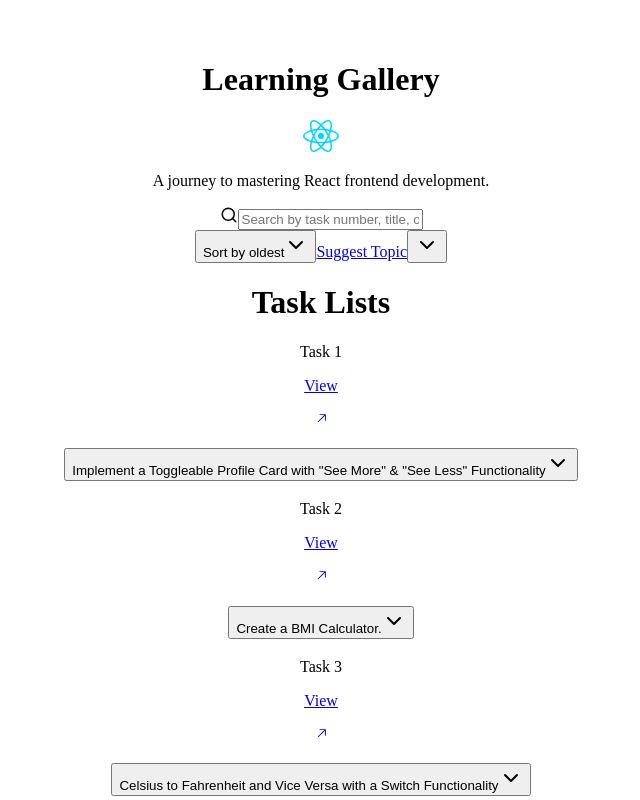
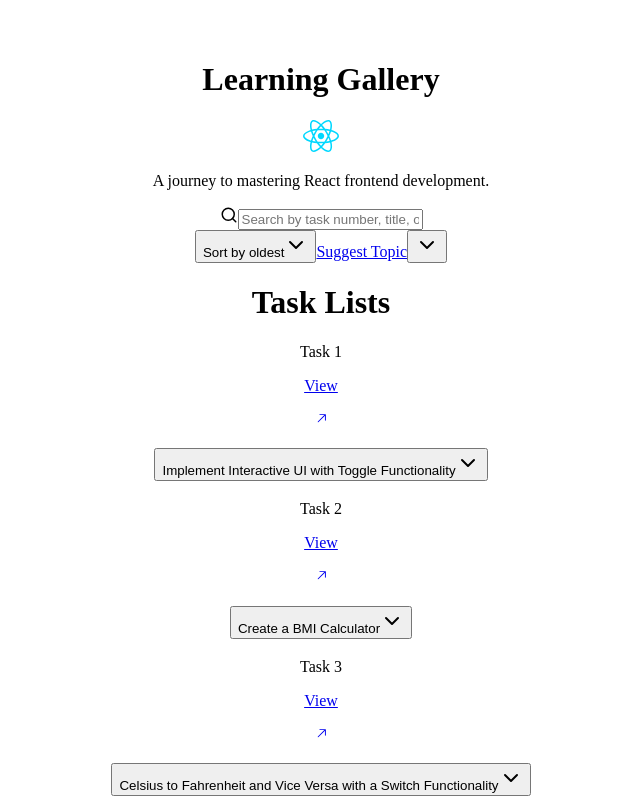
Before and after one commit to devJennyy/learning-gallery, a React (Vite) app: page /homepage in a window 1280 px wide. Shown: the top 800 px of the page, without its empty margins (319-959 px from the left). Built offline with nearby package versions, Linux system fonts and the light colour scheme; the HTML template or start-up script is replaced by a standard one.

Commit message:
Updated task data.

```diff
--- a/src/data/GalleryData.ts
+++ b/src/data/GalleryData.ts
@@ -2,14 +2,14 @@
     {
       number: "1",
       href: "/task-one",
-      title: 'Implement a Toggleable Profile Card with "See More" & "See Less" Functionality',
+      title: 'Implement Interactive UI with Toggle Functionality',
       description:
-        'Create a profile card displaying a picture, name, age, and work info, with a "See More" button to reveal additional details like email, address, and date of birth. Clicking "See Less" hides these details.',
+        'Create an interactive UI featuring multiple toggle behaviors. This includes toggles that allow users to expand or collapse content dynamically, revealing additional details or sections.',
     },
     {
       number: "2",
       href: "/task-two",
-      title: "Create a BMI Calculator.",
+      title: "Create a BMI Calculator",
       description:
         "A simple BMI Calculator where users can input their weight (kg) and height (cm). Upon clicking a button, it calculates the BMI and displays whether the user is underweight, normal, overweight, or other categories.",
     },
```
